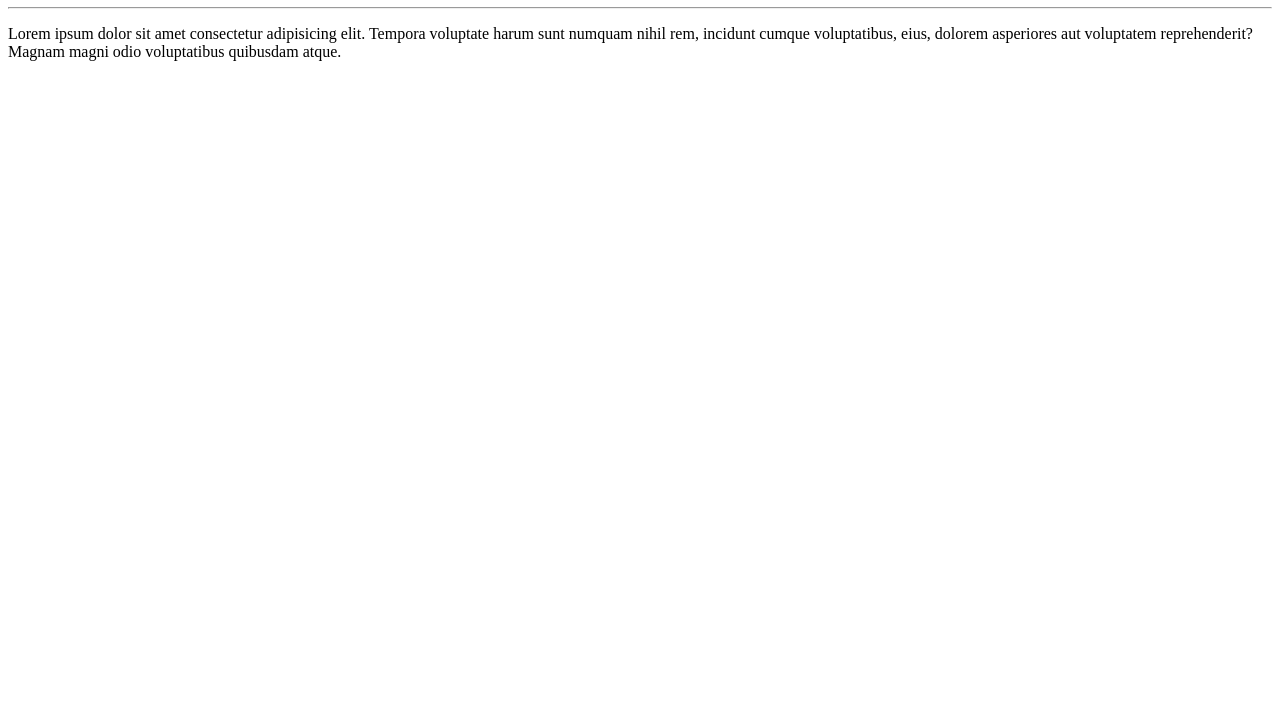
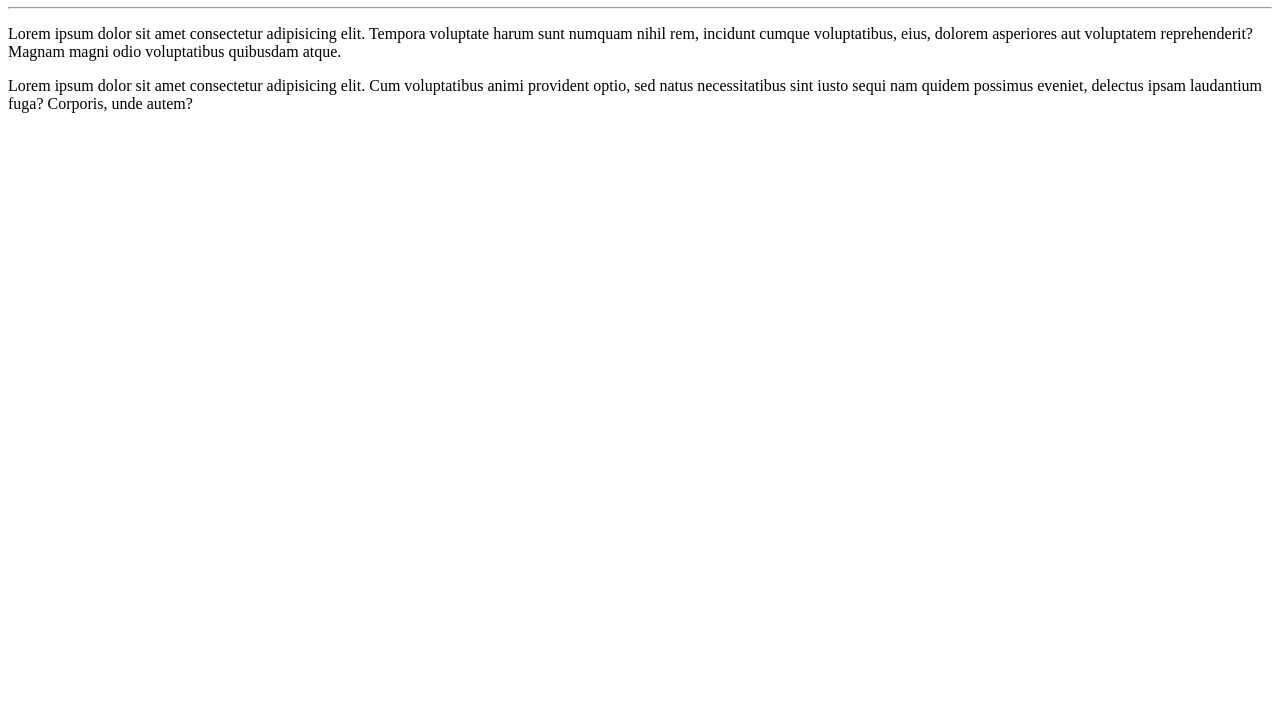
Before and after one commit to fernanda-asouza/Ola-mundo, a plain HTML site: page site-exemplo/index.html in a window 1280 px wide. Shown: the part 73-800 px from the top of the page. Drawn offline with Linux system fonts and the light colour scheme.

Commit message:
Adicionei um parágrafo

```diff
--- a/site-exemplo/index.html
+++ b/site-exemplo/index.html
@@ -10,5 +10,6 @@
     <h1>Olá, Mundo!</h1>
     <hr>
     <p>Lorem ipsum dolor sit amet consectetur adipisicing elit. Tempora voluptate harum sunt numquam nihil rem, incidunt cumque voluptatibus, eius, dolorem asperiores aut voluptatem reprehenderit? Magnam magni odio voluptatibus quibusdam atque.</p>
+    <p>Lorem ipsum dolor sit amet consectetur adipisicing elit. Cum voluptatibus animi provident optio, sed natus necessitatibus sint iusto sequi nam quidem possimus eveniet, delectus ipsam laudantium fuga? Corporis, unde autem?</p>
 </body>
 </html>
```
